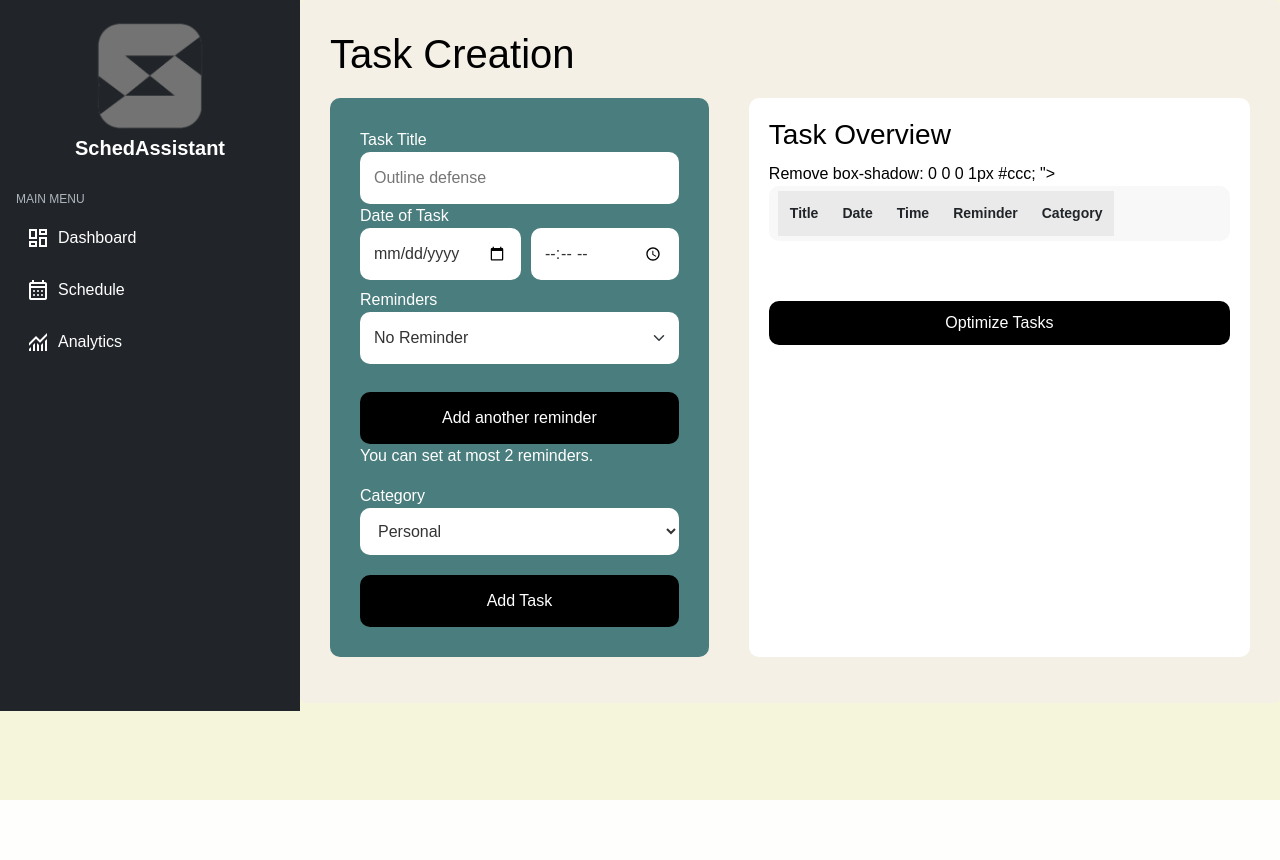
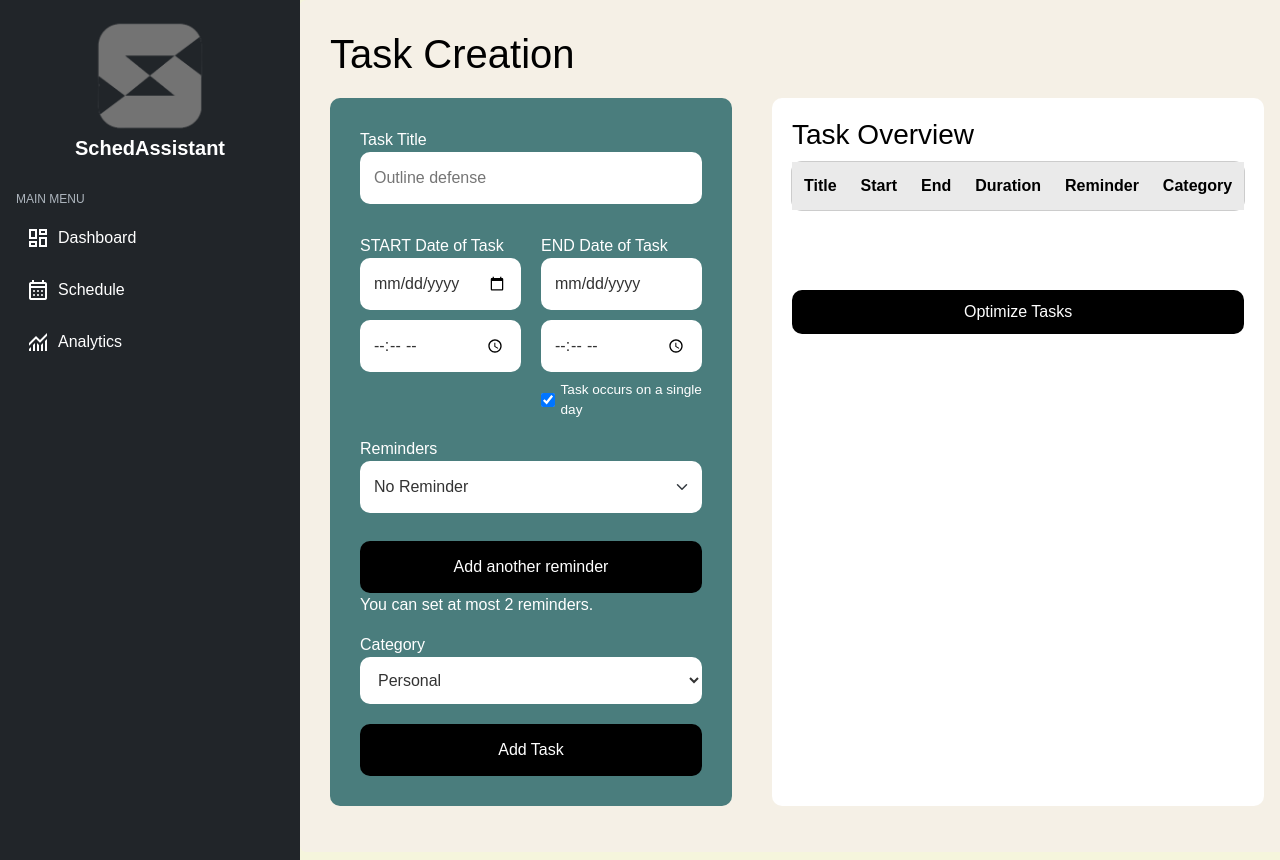
Before and after one commit to MerkFrappe/SchedAssist, a Flask app: page /dashboard in a window 1280 px wide. Before the commit the page ends 800 px from the top, so only its background shows below. Run offline with Flask 3, Linux system fonts and the light colour scheme; lists and menus that the app fills with data are empty.

Commit message:
Added a comprehensive date time field

```diff
--- a/app.py
+++ b/app.py
@@ -1,4 +1,5 @@
 from flask import Flask, render_template, request, redirect, url_for
+from datetime import datetime
 
 app = Flask(__name__)
 
@@ -25,13 +26,30 @@ def analytics():
 def submit():
     reminders = request.form.getlist("reminders[]")
     has_reminder = any(r != "none" for r in reminders)
+
+    title = request.form.get('title')
+    start_date = request.form.get("start_date")
+    start_time = request.form.get("start_time")
+    end_date = request.form.get("end_date")
+    end_time = request.form.get("end_time")
+    category = request.form.get('category')
+
+    start_dt = datetime.strptime(f"{start_date} {start_time}", "%Y-%m-%d %H:%M")
+    end_dt = datetime.strptime(f"{end_date} {end_time}", "%Y-%m-%d %H:%M")
+
+    duration = end_dt - start_dt
+    hours, remainder = divmod(duration.total_seconds(), 3600)
+    minutes = remainder // 60
+    duration_str = f"{int(hours)}h {int(minutes)}m"
+
     task = {
-        'title': request.form.get('title'),
-        'date': request.form.get('date'),
-        'time': request.form.get('time'),
-        'category': request.form.get('category'),
-        'has_reminder': has_reminder
-    }
+        "title": title,
+        "start": start_dt.strftime("%Y-%m-%d %H:%M"),
+        "end": end_dt.strftime("%Y-%m-%d %H:%M"),
+        "duration": duration_str,
+        "reminder": has_reminder,
+        "category": category
+        }
     tasks.append(task)
     return redirect(url_for('dashboard'))
 
--- a/templates/dashboard.html
+++ b/templates/dashboard.html
@@ -18,7 +18,6 @@
     body {
       margin: 0;
       font-family: sans-serif;
-            background-color: #1e1e1e;
       display: flex;
       background-color: beige;
     }
@@ -33,7 +32,6 @@
       font-weight: bold;
     }
 
-
     .logo {
       width: 120px;
       height: 120px;
@@ -44,8 +42,6 @@
       height: 100vh;
       width: 100%;
     }
-
-
 
     .sidebar {
       min-width: 300px;
@@ -81,7 +77,6 @@
       background-color: #0b5ed7;
     }
 
-
     /* Main Content */
     .main-content {
       background-color: #f5f0e6;
@@ -103,9 +98,6 @@
     .hidden {
       display: none;
     }
-
-
-
 
     /* Left: Task Form Section */
     .form-section {
@@ -130,17 +122,6 @@
       font-weight: 500;
       width: 100%;
     }
-
-    .date-time {
-    display: flex;
-    gap: 10px;
-    }
-
-    .date-time input {
-    flex: 1;
-    }
-
-
 
     .custom-btn:hover {
       background-color: #3b6666 !important;
@@ -175,9 +156,12 @@
       background-color: #3b6666 !important;
       border-color: #3b6666 !important;
     }
+
     @media (max-width: 768px) {
       .content {
         flex-direction: column;
+      }
+
       .remove-reminder-btn {
         margin-top: 20px;
         padding: 14px 20px;
@@ -190,29 +174,11 @@
         width: 100%;
       }
 
-
       .remove-reminder-btn:hover {
         background-color: #3b6666 !important;
         border-color: #3b6666 !important;
       }
-                display: flex;
-                flex-direction: column;
     }
-
-            .task-list h3 {
-                margin-bottom: 10px;
-            }
-
-            .task-box {
-                flex: 1;
-                margin-bottom: 20px;
-                background-color: #f8f8f8;
-                border-radius: 10px;
-                min-height: 250px;
-                border: 1px solid #ccc;
-            }
-
-
   </style>
 </head>
 
@@ -221,8 +187,7 @@
   <!-- Sidebar -->
   <aside class="sidebar bg-dark text-white p-3">
     <div class="sidebar-header text-center mb-4">
-          <img src="{{ url_for('static', filename='icon/Icon.png') }}"
-     alt="SchedAssist logo" class="logo"
+      <img src="{{ url_for('static', filename='icon/Icon.png') }}" alt="SchedAssist logo" class="logo"
         onerror="this.src='{{ url_for('static', filename='icon/Icon-fallback.png') }}'">
 
       <h2 class="h5">SchedAssistant</h2>
@@ -230,21 +195,15 @@
 
     <ul class="list-unstyled sidebar-links">
       <h6 class="text-uppercase">Main Menu</h6>
-            <li class="mb-2"><a href="{{ url_for('dashboard') }}"
-                    class="text-white text-decoration-none"><span class="material-symbols-outlined">dashboard</span>Dashboard</a>
-            </li>
-            <li class="mb-2"><a href="{{ url_for('schedule') }}"
-                    class="text-white text-decoration-none"><span class="material-symbols-outlined">calendar_month</span>Schedule</a>
-            </li>
-            <li class="mb-2"><a href="{{ url_for('analytics') }}"
-                    class="text-white text-decoration-none"><span class="material-symbols-outlined">monitoring</span>Analytics</a>
-            </li>
+      <li class="mb-2"><a href="{{ url_for('dashboard') }}" class="text-white text-decoration-none"><span
+            class="material-symbols-outlined">dashboard</span>Dashboard</a></li>
+      <li class="mb-2"><a href="{{ url_for('schedule') }}" class="text-white text-decoration-none"><span
+            class="material-symbols-outlined">calendar_month</span>Schedule</a></li>
+      <li class="mb-2"><a href="{{ url_for('analytics') }}" class="text-white text-decoration-none"><span
+            class="material-symbols-outlined">monitoring</span>Analytics</a></li>
     </ul>
   </aside>
 
-
-    <!-- Main Content -->
-    <!-- Main Content -->
   <!-- Main Content -->
   <div class="main-content">
     <h1>Task Creation</h1>
@@ -259,10 +218,27 @@
           <input type="text" id="title" name="title" placeholder="Outline defense" required />
 
           <!-- Date & Time -->
-        <label>Date of Task</label>
-        <div class="date-time">
-          <input type="date" name="date" required />
-          <input type="time" name="time" required />
+          <div class="date-time-row" style="display: flex; gap: 20px; width: 100%;">
+            <!-- Start -->
+            <div class="start-date" style="flex: 1; display: flex; flex-direction: column; margin-top: 30px;">
+              <label>START Date of Task</label>
+              <input type="date" name="start_date" id="start_date" required style="margin-bottom: 10px;" />
+              <input type="time" name="start_time" required />
+            </div>
+
+            <!-- End -->
+            <div class="end-date" style="flex: 1; display: flex; flex-direction: column; margin-top: 30px;">
+              <label>END Date of Task</label>
+              <input type="date" name="end_date" id="end_date" required style="margin-bottom: 10px;" />
+              <input type="time" name="end_time" required />
+
+              <!-- Checkbox -->
+              <label style="font-size: 0.85rem; display: flex; align-items: center; gap: 6px; margin-top: 8px;">
+                <input type="checkbox" id="singleDay" checked
+                  style="width: 16px; height: 16px; margin: 0;" />
+                <span>Task occurs on a single day</span>
+              </label>
+            </div>
           </div>
 
           <!-- Reminders -->
@@ -290,12 +266,14 @@
               <option value="3h">3 hours before</option>
               <option value="1d">1 day before</option>
             </select>
-          <button type="button" class="btn btn-sm remove-btn custom-btn" id="remove-reminder-2" aria-label="Remove second reminder">Remove</button>
+            <button type="button" class="btn btn-sm remove-btn custom-btn" id="remove-reminder-2"
+              aria-label="Remove second reminder">Remove</button>
           </div>
 
           <!-- Controls -->
           <div class="controls">
-          <button type="button" id="add-reminder-btn" class="btn btn-sm add-reminder-btn custom-btn" aria-controls="reminder-row-2">Add another reminder</button>
+            <button type="button" id="add-reminder-btn" class="btn btn-sm add-reminder-btn custom-btn"
+              aria-controls="reminder-row-2">Add another reminder</button>
             <p class="hint">You can set at most 2 reminders.</p>
           </div>
 
@@ -313,39 +291,28 @@
       </div>
 
       <!-- Right: Task Table -->
-    <div class="task-table" style="
-      background-color: white;
-      width: 60%;
-      border-radius: 10px;
-      padding: 20px;
-      display: flex;
-      flex-direction: column;
-    ">
+      <div class="task-table"
+        style="background-color: white; width: 60%; border-radius: 10px; padding: 20px; display: flex; flex-direction: column;">
         <h3 style="margin-bottom: 10px;">Task Overview</h3>
-      <table style="
-          width: 100%;
-          border-collapse: separate;
-          border-spacing: 0;
-          background-color: #f8f8f8;
-          border-radius: 10px;
-          <button type="button" class="btn btn-sm remove-reminder-btn" id="remove-reminder-2" aria-label="Remove second reminder">Remove</button>
-          box-shadow: 0 0 0 1px #ccc;
-      ">
+        <table
+          style="width: 100%; border-collapse: separate; border-spacing: 0; background-color: #f8f8f8; border-radius: 10px; box-shadow: 0 0 0 1px #ccc; margin-bottom: 20px;">
           <thead style="background-color: #eaeaea;">
             <tr>
-            <th style="padding: 12px;">Title</th>
-            <th style="padding: 12px;">Date</th>
-            <th style="padding: 12px;">Time</th>
-            <th style="padding: 12px;">Reminder</th>
-            <th style="padding: 12px;">Category</th>
+              <th style="padding: 12px; text-align: left;">Title</th>
+              <th style="padding: 12px; text-align: left;">Start</th>
+              <th style="padding: 12px; text-align: left;">End</th>
+              <th style="padding: 12px; text-align: left;">Duration</th>
+              <th style="padding: 12px; text-align: left;">Reminder</th>
+              <th style="padding: 12px; text-align: left;">Category</th>
             </tr>
           </thead>
           <tbody>
             {% for task in tasks %}
             <tr style="border-top: 1px solid #ddd;">
               <td style="padding: 12px;">{{ task.title }}</td>
-            <td style="padding: 12px;">{{ task.date }}</td>
-            <td style="padding: 12px;">{{ task.time }}</td>
+              <td style="padding: 12px;">{{ task.start }}</td>
+              <td style="padding: 12px;">{{ task.end }}</td>
+              <td style="padding: 12px;">{{ task.duration }}</td>
               <td style="padding: 12px;">
                 {% if task.reminders and task.reminders|select('ne', 'none')|list %}
                 Yes
@@ -360,11 +327,8 @@
         </table>
         <button class="optimize-btn" type="submit">Optimize Tasks</button>
       </div>
-
-  </div> <!-- end of .content -->
-</div> <!-- end of .main-content -->
-
-</body>
+    </div>
+  </div>
 
   <script>
     document.addEventListener("DOMContentLoaded", function () {
@@ -386,8 +350,26 @@ document.addEventListener("DOMContentLoaded", function () {
         document.getElementById("reminder-2").value = "none"; // reset selection
         addBtn.disabled = false; // allow adding again
       });
+
+      // Sync single-day checkbox
+      const startDate = document.getElementById("start_date");
+      const endDate = document.getElementById("end_date");
+      const singleDay = document.getElementById("singleDay");
+
+      function syncDate() {
+        if (singleDay.checked) {
+          endDate.value = startDate.value;
+          endDate.disabled = true;
+        } else {
+          endDate.disabled = false;
+        }
+      }
+
+      syncDate();
+      singleDay.addEventListener("change", syncDate);
+      startDate.addEventListener("change", syncDate);
     });
   </script>
 
-
+</body>
 </html>
```
Lines whose indentation alone changed are shown as unchanged.
